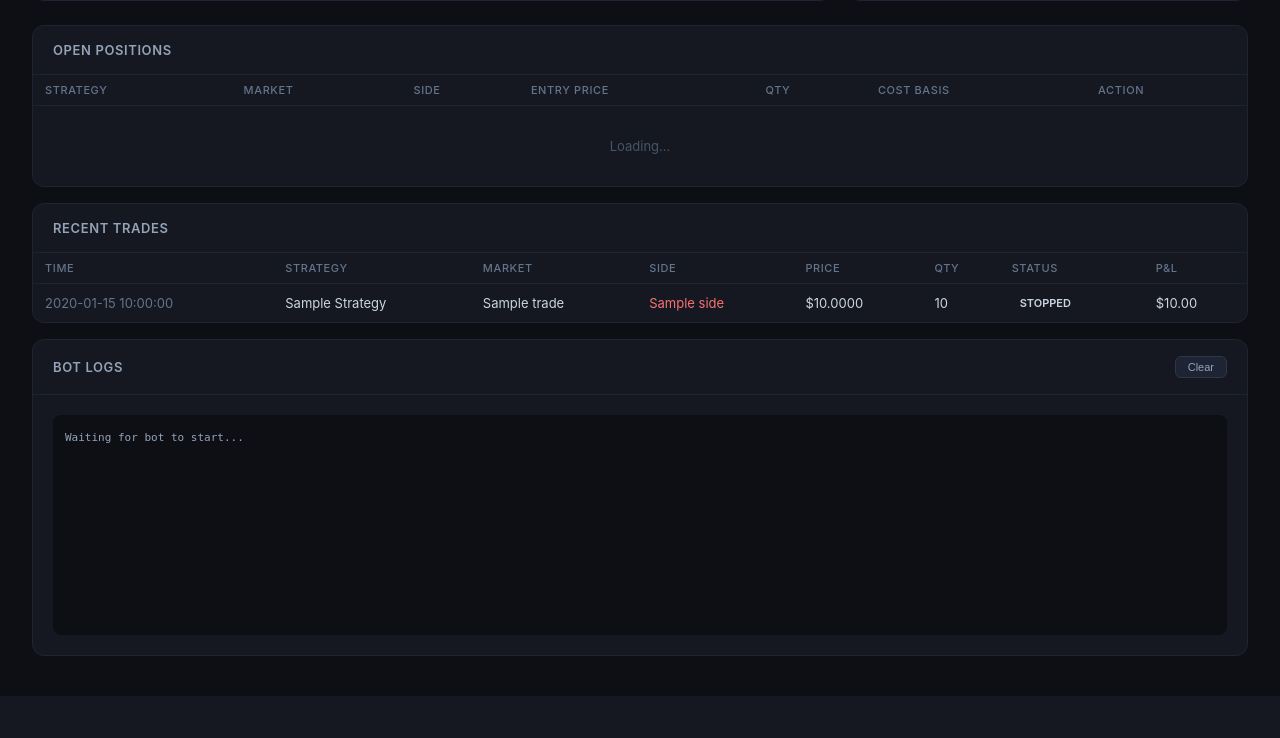
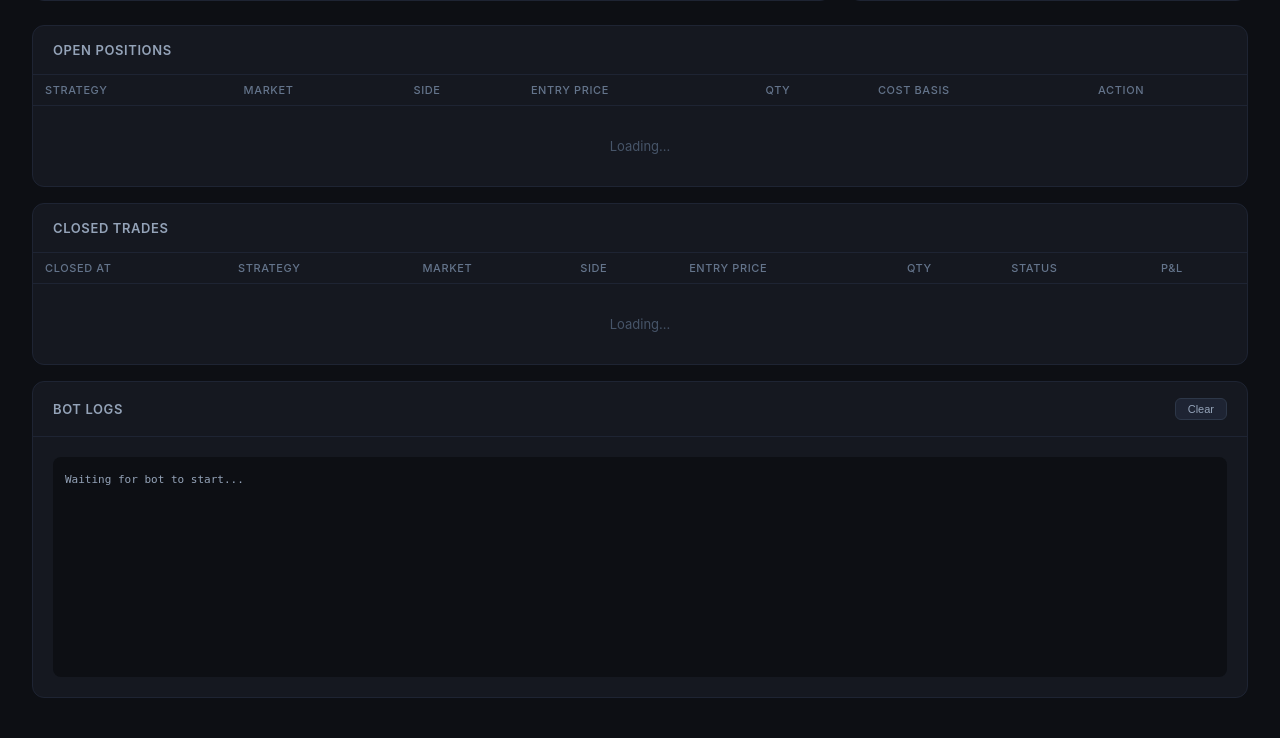
Before and after one commit to jamiegreene736-debug/PolyMarketTraderBot, a Python web app: template templates/index.html in a window 1280 px wide. Shown: the part 681-1419 px from the top of the page. Before the commit the page ends 1337 px from the top, so only its background shows below. Run offline with Jinja, Linux system fonts and the light colour scheme; the template is opened without the code that fills it: most values are stand-ins (such as "Sample title", 1, 10 or a date in 2020).

Commit message:
feat: add Closed Trades panel + fix PnL chart data
- Add dedicated Closed Trades table (polls /api/closed-trades every 15s)
  showing resolved_at timestamp, PnL per trade, win/loss summary header
- Add GET /api/closed-trades endpoint returning closed+cancelled trades
- Fix PnL chart: snapshot_balance() was always writing 0.0 for realized_pnl;
  now reads actual total_pnl from DB on each balance refresh tick

Co-Authored-By: Claude Sonnet 4.6 <noreply@anthropic.com>

```diff
--- a/templates/index.html
+++ b/templates/index.html
@@ -409,46 +409,28 @@
     </div>
   </div>
 
-  <!-- Recent Trades -->
+  <!-- Closed Trades -->
   <div class="panel full-row">
-    <div class="panel-header">Recent Trades</div>
+    <div class="panel-header" style="display:flex; justify-content:space-between; align-items:center;">
+      <span>Closed Trades</span>
+      <span id="closedTradesSummary" style="font-size:12px; color:#64748b; font-weight:400;"></span>
+    </div>
     <div style="overflow-x:auto;">
       <table>
         <thead>
           <tr>
-            <th>Time</th>
+            <th>Closed At</th>
             <th>Strategy</th>
             <th>Market</th>
             <th>Side</th>
-            <th>Price</th>
+            <th>Entry Price</th>
             <th>Qty</th>
             <th>Status</th>
             <th>P&amp;L</th>
           </tr>
         </thead>
-        <tbody>
-          {% if recent_trades %}
-            {% for t in recent_trades %}
-            <tr>
-              <td style="white-space:nowrap; color:#64748b;">{{ t.timestamp[:19].replace("T"," ") }}</td>
-              <td>{{ t.strategy.replace("_"," ").title() }}</td>
-              <td style="max-width:260px; overflow:hidden; text-overflow:ellipsis; white-space:nowrap;" title="{{ t.question }}">{{ t.question or t.market_slug }}</td>
-              <td>
-                <span style="color:{% if 'BUY' in t.side %}#60a5fa{% else %}#f87171{% endif %}">
-                  {{ t.side.replace("ORDER_INTENT_","").replace("_"," ") }}
-                </span>
-              </td>
-              <td>${{ "%.4f"|format(t.price) }}</td>
-              <td>{{ t.quantity }}</td>
-              <td><span class="badge badge-{{ t.status }}">{{ t.status }}</span></td>
-              <td class="{% if t.pnl > 0 %}pnl-pos{% elif t.pnl < 0 %}pnl-neg{% endif %}">
-                {% if t.pnl != 0 %}{% if t.pnl > 0 %}+{% endif %}${{ "%.2f"|format(t.pnl) }}{% else %}—{% endif %}
-              </td>
-            </tr>
-            {% endfor %}
-          {% else %}
-            <tr><td colspan="8" style="text-align:center; color:#475569; padding:40px;">No trades yet. Bot is running in dry_run mode until you flip the switch in config.yaml.</td></tr>
-          {% endif %}
+        <tbody id="closedTradesBody">
+          <tr><td colspan="8" style="text-align:center; color:#475569; padding:32px;">Loading...</td></tr>
         </tbody>
       </table>
     </div>
@@ -743,6 +725,58 @@
     logContainer.innerHTML = '<div class="log-line log-INFO">Logs cleared.</div>';
   }
 
+  // ── Closed Trades ────────────────────────────────────────────────────────
+  async function refreshClosedTrades() {
+    try {
+      const res  = await fetch('/api/closed-trades');
+      if (!res.ok) return;
+      const data = await res.json();
+      const trades = data.trades || [];
+      const tbody  = document.getElementById('closedTradesBody');
+      const summary = document.getElementById('closedTradesSummary');
+
+      if (trades.length === 0) {
+        tbody.innerHTML = '<tr><td colspan="8" style="text-align:center; color:#475569; padding:32px;">No closed trades yet — positions close when take-profit or stop-loss triggers</td></tr>';
+        summary.textContent = '';
+        return;
+      }
+
+      const totalPnl = trades.filter(t => t.status === 'closed').reduce((s, t) => s + (t.pnl || 0), 0);
+      const wins     = trades.filter(t => t.status === 'closed' && t.pnl > 0).length;
+      const closed   = trades.filter(t => t.status === 'closed').length;
+      summary.textContent = closed > 0
+        ? `${closed} closed · ${wins}W/${closed - wins}L · Total P&L: ${totalPnl >= 0 ? '+' : ''}$${totalPnl.toFixed(2)}`
+        : `${trades.length} cancelled`;
+
+      tbody.innerHTML = trades.map(t => {
+        const ts      = (t.resolved_at || t.timestamp || '').slice(0, 19).replace('T', ' ');
+        const strat   = (t.strategy || '').replace(/_/g, ' ');
+        const market  = t.question || t.market_slug || '—';
+        const side    = (t.side || '').replace('ORDER_INTENT_', '').replace(/_/g, ' ');
+        const sideCol = (t.side || '').includes('BUY') ? '#60a5fa' : '#f87171';
+        const pnl     = t.pnl || 0;
+        const pnlHtml = pnl !== 0
+          ? `<span class="${pnl > 0 ? 'pnl-pos' : 'pnl-neg'}">${pnl > 0 ? '+' : ''}$${pnl.toFixed(2)}</span>`
+          : '<span style="color:#475569">—</span>';
+        const statusCls = t.status === 'closed' ? 'badge-closed' : 'badge-cancelled';
+        return `
+          <tr>
+            <td style="white-space:nowrap; color:#64748b;">${ts}</td>
+            <td style="text-transform:capitalize;">${strat}</td>
+            <td style="max-width:240px; overflow:hidden; text-overflow:ellipsis; white-space:nowrap;" title="${market}">${market}</td>
+            <td><span style="color:${sideCol}; font-weight:600;">${side}</span></td>
+            <td>$${parseFloat(t.price).toFixed(4)}</td>
+            <td>${parseFloat(t.quantity).toFixed(1)}</td>
+            <td><span class="badge ${statusCls}">${t.status}</span></td>
+            <td>${pnlHtml}</td>
+          </tr>`;
+      }).join('');
+    } catch (e) { /* silent fail */ }
+  }
+
+  refreshClosedTrades();
+  setInterval(refreshClosedTrades, 15000);
+
   async function resetAllData() {
     if (!confirm('Reset ALL data?\n\nThis wipes every trade, balance snapshot, and log from the database. The bot must be stopped first.\n\nThis cannot be undone.')) return;
     const res = await fetch('/api/reset-data', { method: 'POST' });
```
Also changed, not shown: dashboard.py (+23 -1 lines).
